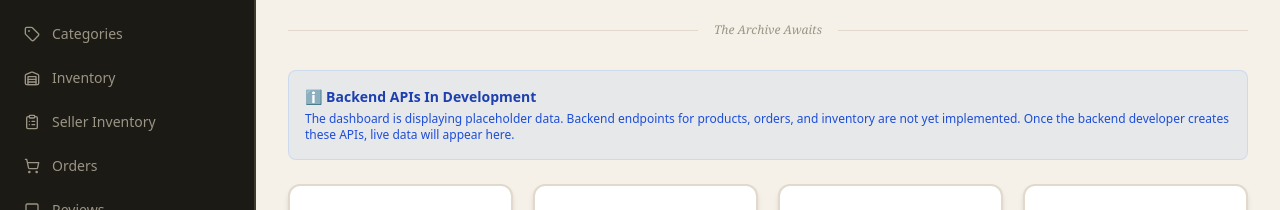
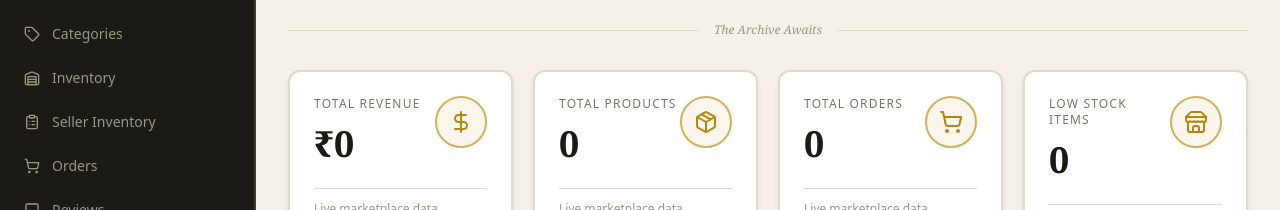
Before and after one commit to charanroyal00/e-commers-oldcurrency, a React (Vite) app: page /dashboard in a window 1280 px wide. Shown: the part 190-400 px from the top of the page. Built offline with nearby package versions, Linux system fonts and the light colour scheme; no server answers.

Commit message:
Remove blue banner - completely clean dashboard with no messages

```diff
--- a/src/pages/Dashboard.tsx
+++ b/src/pages/Dashboard.tsx
@@ -99,17 +99,6 @@ const Dashboard = () => {
         <div className="h-px flex-1 bg-cream-300" />
       </div>
 
-      {/* Info Banner - Backend APIs not yet implemented */}
-      {!loading && stats.totalProducts === 0 && stats.totalOrders === 0 && (
-        <div className="mb-6 rounded-lg border border-blue-400/20 bg-blue-400/10 p-4">
-          <p className="font-sans text-sm font-semibold text-blue-800">ℹ️ Backend APIs In Development</p>
-          <p className="mt-1 font-sans text-xs text-blue-700">
-            The dashboard is displaying placeholder data. Backend endpoints for products, orders, and inventory are not yet implemented.
-            Once the backend developer creates these APIs, live data will appear here.
-          </p>
-        </div>
-      )}
-
       {/* Stats Grid */}
       <div className="grid gap-5 sm:grid-cols-2 lg:grid-cols-4">
         <StatCard
```
